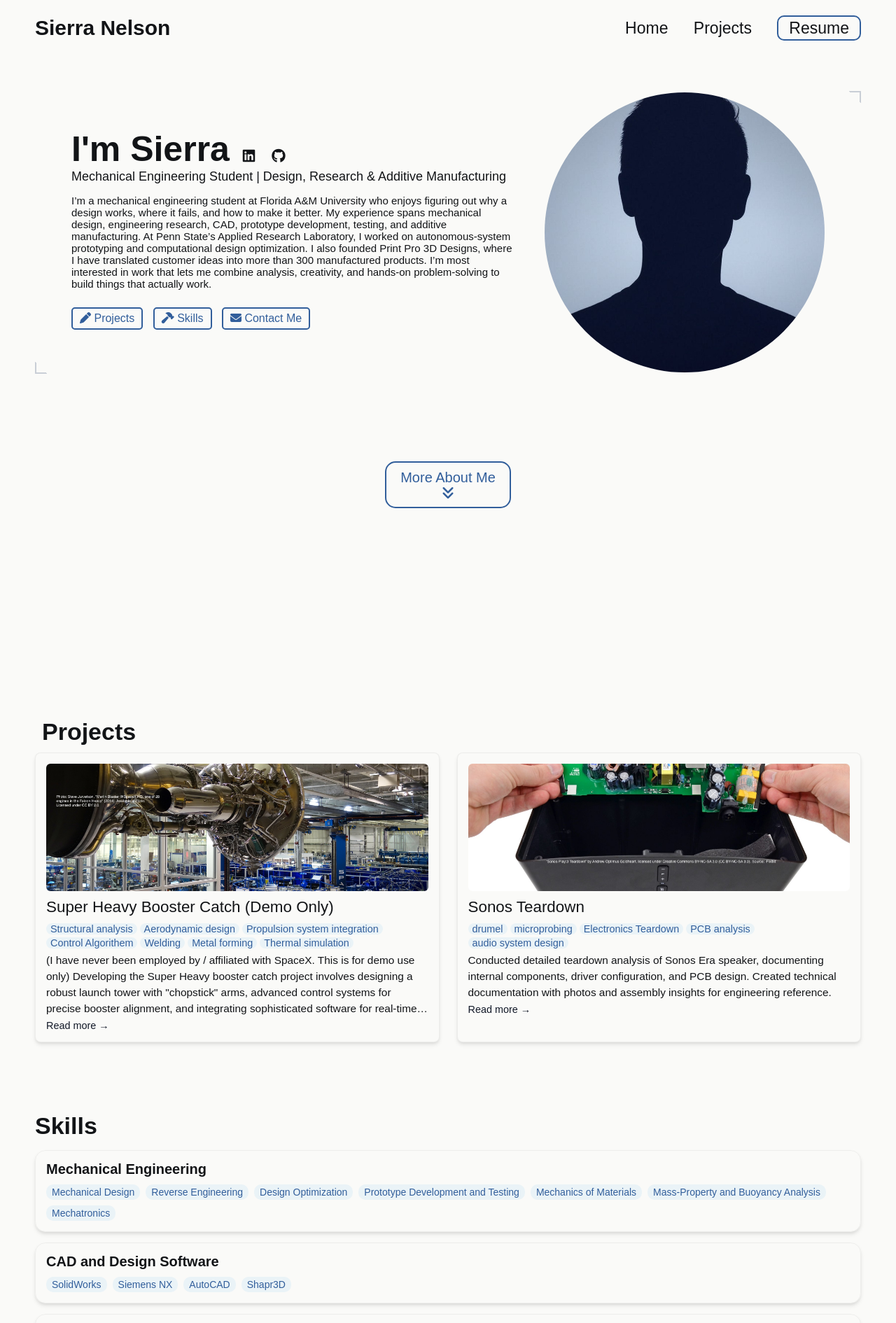
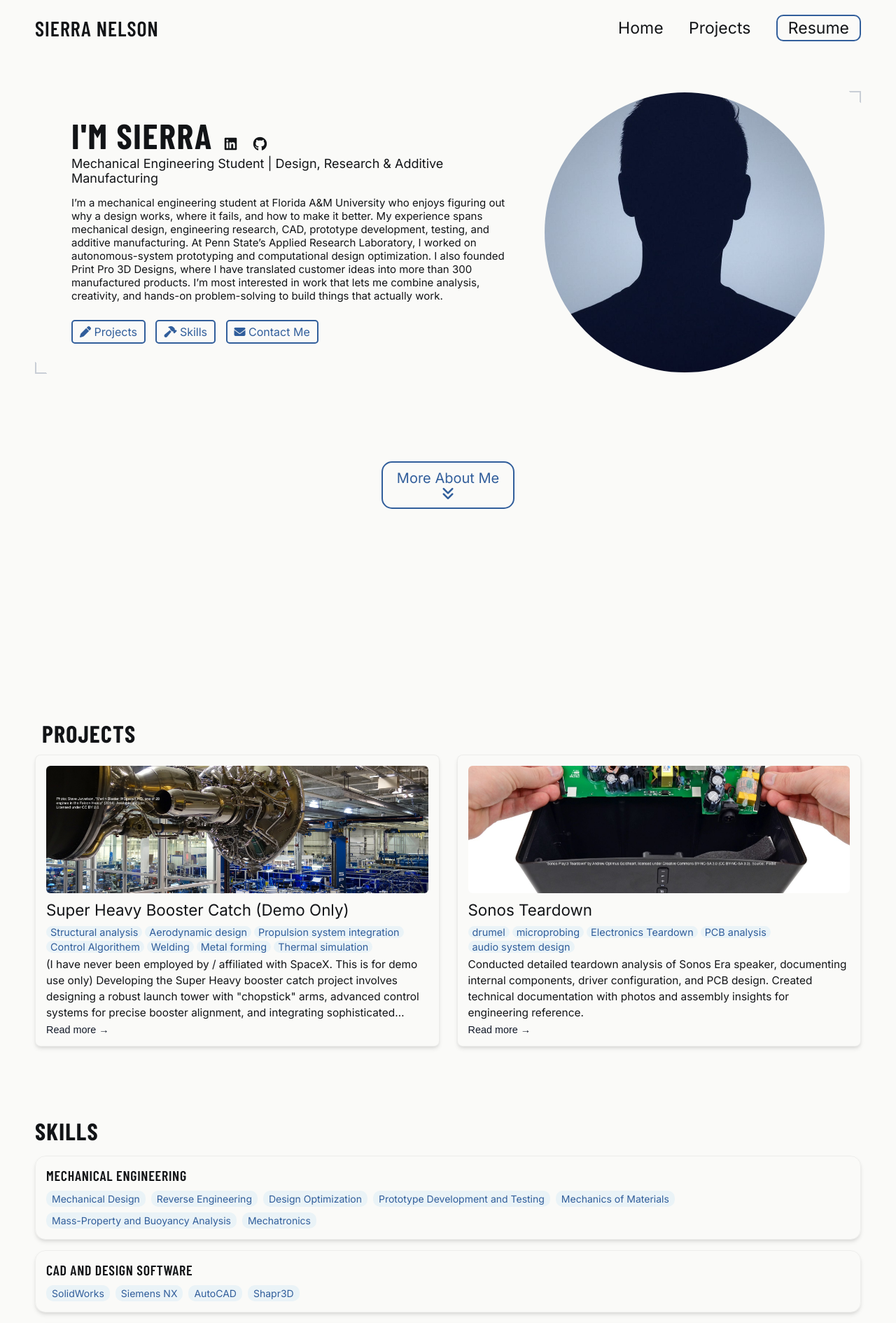
Before and after one commit to sierranels007/sierranels007.github.io, a Jekyll site: the page built from index.html, in a window 1280 px wide. Shown: the top 1890 px of the page at 70% size. Built offline with Jekyll 4.4.1, drawn with Linux system fonts in a browser that asks for light colours.

Commit message:
Apply PDF-inspired portfolio typography

```diff
--- a/css/styles.css
+++ b/css/styles.css
@@ -23,10 +23,20 @@
 
 body {
     padding: 0 50px;
-    font-family: 'Poppins', sans-serif;
+    font-family: 'Inter', sans-serif;
     background-color: var(--background-color);
     max-width: 1400px;
     margin: 0 auto;
+}
+
+h1,
+h2,
+nav .left a,
+.category-label {
+    font-family: 'Barlow Condensed', sans-serif;
+    font-weight: 700;
+    letter-spacing: 0.035em;
+    text-transform: uppercase;
 }
 
 a {
@@ -466,7 +476,7 @@
 }
 
 .contact-section .group form input, .contact-section .group form textarea {
-    font-family: 'Poppins', sans-serif;
+    font-family: 'Inter', sans-serif;
     background-color: transparent;
     border: 1px groove var(--text-color);
     padding:5px;
@@ -479,7 +489,7 @@
 
 .contact-section .group form button {
     font-size: 16px;
-    font-family: 'Poppins', sans-serif;
+    font-family: 'Inter', sans-serif;
     color: #fff;
     background-color: var(--link-color);
     border:none;
```
